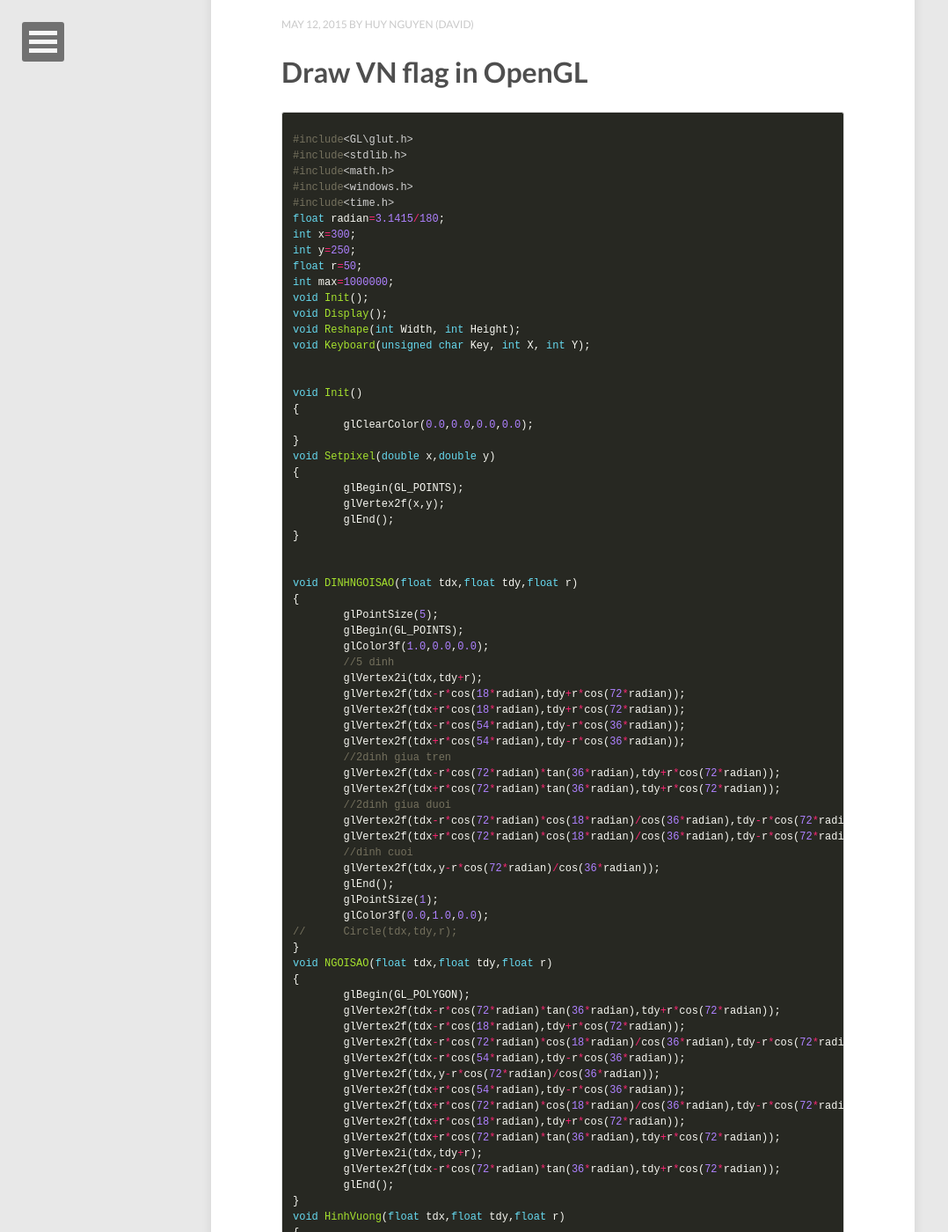
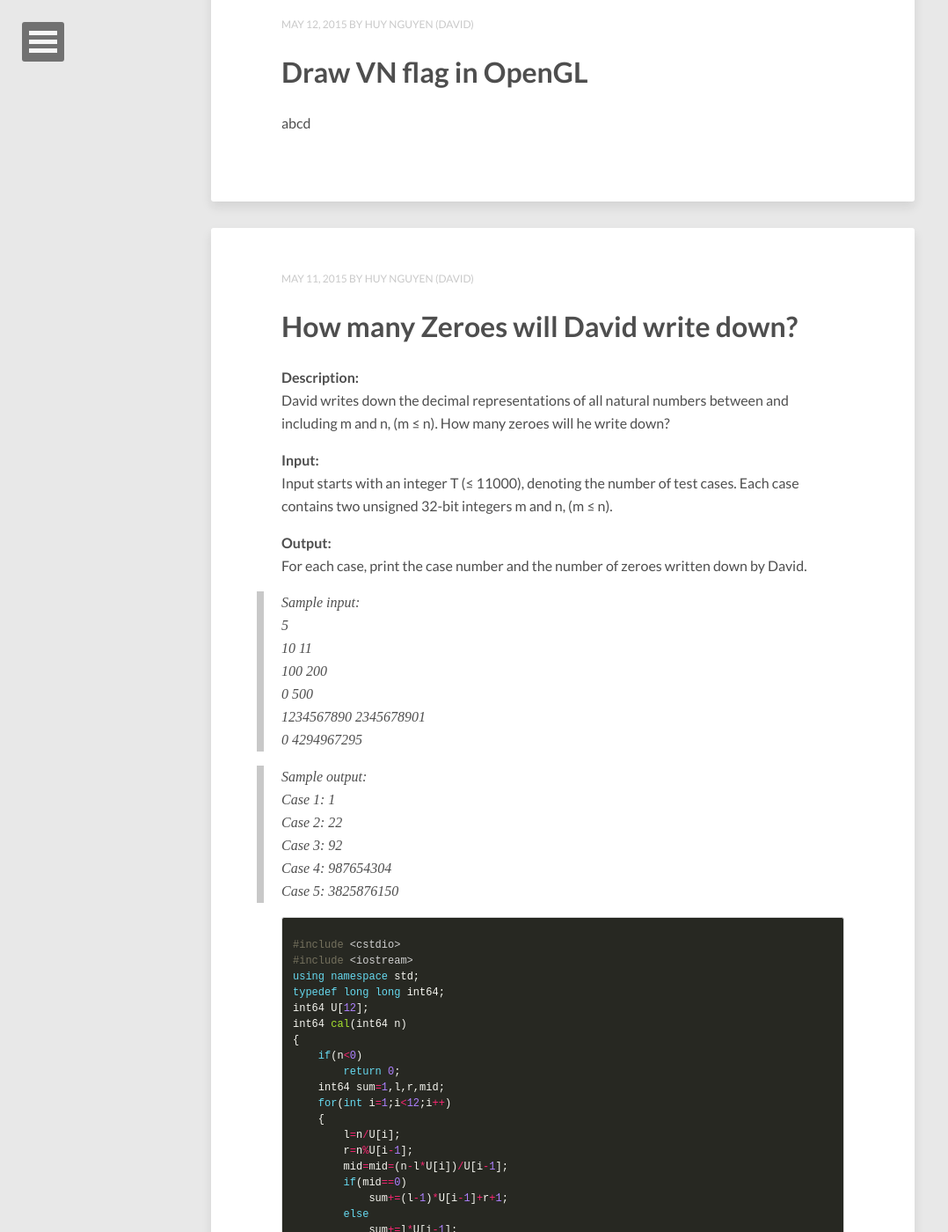
Before and after one commit to vareisen/vareisen.github.io, a Jekyll site: the page built from index.html, in a window 1280 px wide and 1400 px high, scrolled down 221 px. Shown: the whole window at 88% size, without its empty margins (0-1078 px from the left). Built offline with Jekyll 4.4.1, drawn with Linux system fonts in a browser that asks for light colours; the list of posts is cut into pages by our own code; some of the changed text lies outside the part shown.

Commit message:
Update 2015-05-12-OpenGL-vn-flag.md

```diff
--- a/_posts/2015-05-12-OpenGL-vn-flag.md
+++ b/_posts/2015-05-12-OpenGL-vn-flag.md
@@ -5,147 +5,9 @@
 modified: 2015-05-12
 tags: [OpenGL, cpp]
 ---
+
+abcd
+
 {% highlight cpp %}
-#include<GL\glut.h>
-#include<stdlib.h>
-#include<math.h>
-#include<windows.h>
-#include<time.h>
-float radian=3.1415/180;
-int x=300;
-int y=250;
-float r=50;
-int max=1000000;
-void Init();
-void Display();
-void Reshape(int Width, int Height);
-void Keyboard(unsigned char Key, int X, int Y);
 
-
-void Init()
-{
-	glClearColor(0.0,0.0,0.0,0.0);
-}
-void Setpixel(double x,double y)
-{
-	glBegin(GL_POINTS);
-	glVertex2f(x,y);
-	glEnd();
-}
-
-
-void DINHNGOISAO(float tdx,float tdy,float r)
-{
-	glPointSize(5);
-	glBegin(GL_POINTS);
-	glColor3f(1.0,0.0,0.0);
-	//5 dinh
-	glVertex2i(tdx,tdy+r);
-	glVertex2f(tdx-r*cos(18*radian),tdy+r*cos(72*radian));
-	glVertex2f(tdx+r*cos(18*radian),tdy+r*cos(72*radian));
-	glVertex2f(tdx-r*cos(54*radian),tdy-r*cos(36*radian));
-	glVertex2f(tdx+r*cos(54*radian),tdy-r*cos(36*radian));
-	//2dinh giua tren
-	glVertex2f(tdx-r*cos(72*radian)*tan(36*radian),tdy+r*cos(72*radian));
-	glVertex2f(tdx+r*cos(72*radian)*tan(36*radian),tdy+r*cos(72*radian));
-	//2dinh giua duoi
-	glVertex2f(tdx-r*cos(72*radian)*cos(18*radian)/cos(36*radian),tdy-r*cos(72*radian)*sin(18*radian)/cos(36*radian));
-	glVertex2f(tdx+r*cos(72*radian)*cos(18*radian)/cos(36*radian),tdy-r*cos(72*radian)*sin(18*radian)/cos(36*radian));
-	//dinh cuoi
-	glVertex2f(tdx,y-r*cos(72*radian)/cos(36*radian));
-	glEnd();
-	glPointSize(1);
-	glColor3f(0.0,1.0,0.0);
-//	Circle(tdx,tdy,r);
-}
-void NGOISAO(float tdx,float tdy,float r)
-{
-	glBegin(GL_POLYGON);
-	glVertex2f(tdx-r*cos(72*radian)*tan(36*radian),tdy+r*cos(72*radian));
-	glVertex2f(tdx-r*cos(18*radian),tdy+r*cos(72*radian));
-	glVertex2f(tdx-r*cos(72*radian)*cos(18*radian)/cos(36*radian),tdy-r*cos(72*radian)*sin(18*radian)/cos(36*radian));
-	glVertex2f(tdx-r*cos(54*radian),tdy-r*cos(36*radian));
-	glVertex2f(tdx,y-r*cos(72*radian)/cos(36*radian));
-	glVertex2f(tdx+r*cos(54*radian),tdy-r*cos(36*radian));
-	glVertex2f(tdx+r*cos(72*radian)*cos(18*radian)/cos(36*radian),tdy-r*cos(72*radian)*sin(18*radian)/cos(36*radian));
-	glVertex2f(tdx+r*cos(18*radian),tdy+r*cos(72*radian));
-	glVertex2f(tdx+r*cos(72*radian)*tan(36*radian),tdy+r*cos(72*radian));
-	glVertex2i(tdx,tdy+r);
-	glVertex2f(tdx-r*cos(72*radian)*tan(36*radian),tdy+r*cos(72*radian));
-	glEnd();
-}
-void HinhVuong(float tdx,float tdy,float r)
-{
-	glPointSize(5);
-	glBegin(GL_POLYGON);
-	glVertex2i(tdx-r-100,tdy+r+50);
-	glVertex2i(tdx-r-100,tdy-r-50);
-	glVertex2i(tdx+r+100,tdy-r-50);
-	glVertex2i(tdx+r+100,tdy+r+50);
-	glEnd();
-}
-void Display()
-{
-	glClear(GL_COLOR_BUFFER_BIT);
-	DINHNGOISAO(x,y,r);
-	glColor3f(1.0,0.0,0.0);
-	HinhVuong(x,y,r);
-	glColor3f(1.0,1.0,0.0);
-	NGOISAO(x,y,r);
-	glFlush();
-}
-
-void Reshape(int Width,int Height)
-{
-	glViewport(0,0,(GLsizei)Width,(GLsizei)Height);
-	glMatrixMode(GL_PROJECTION);
-	glLoadIdentity();
-	gluOrtho2D(0.0,(GLdouble)Width-1,0.0,(GLdouble)Height-1);
-}
-void Keyboard(unsigned char Key,int X,int Y)
-{
-	switch(Key)
-	{
-	case 27:
-		exit(EXIT_SUCCESS);
-		break;
-	case 114:
-		r+=5;
-		break;
-	case 102:
-		r-=5;
-		break;
-	case 97:
-		x-=5;break;
-	case 100:
-		x+=5;break;
-	case 119:
-		y+=5;break;
-	case 115:
-		y-=5;break;
-	}
-	glutPostRedisplay();
-}
-void MyIdle()
-{
-	Sleep(200);
-		//x = rand() %300+200;
-		//y = rand() %300+200;
-		//r = rand() %(100);
-	glutPostRedisplay();
-}
-void main(int Argc,char **Argv)
-{
-	glutInit(&Argc,Argv);
-	glutInitDisplayMode(GLUT_SINGLE|GLUT_RGB);
-	glutInitWindowSize(640,480);
-	glutInitWindowPosition(0,0);
-	glutCreateWindow("Test");
-	Init();
-	glutDisplayFunc(Display);
-	glutReshapeFunc(Reshape);
-	glutKeyboardFunc(Keyboard);
-	glutIdleFunc(MyIdle);
-	glutMainLoop();
-}
 {% endhighlight %}
```
